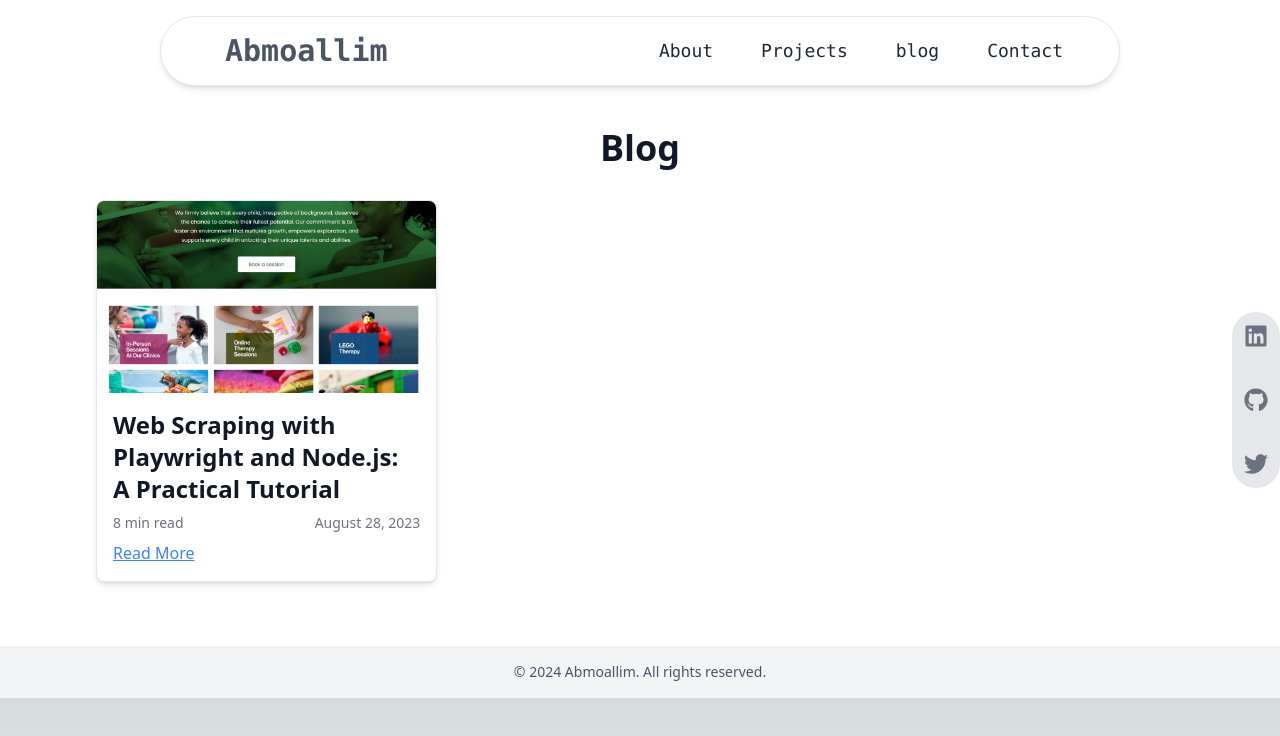
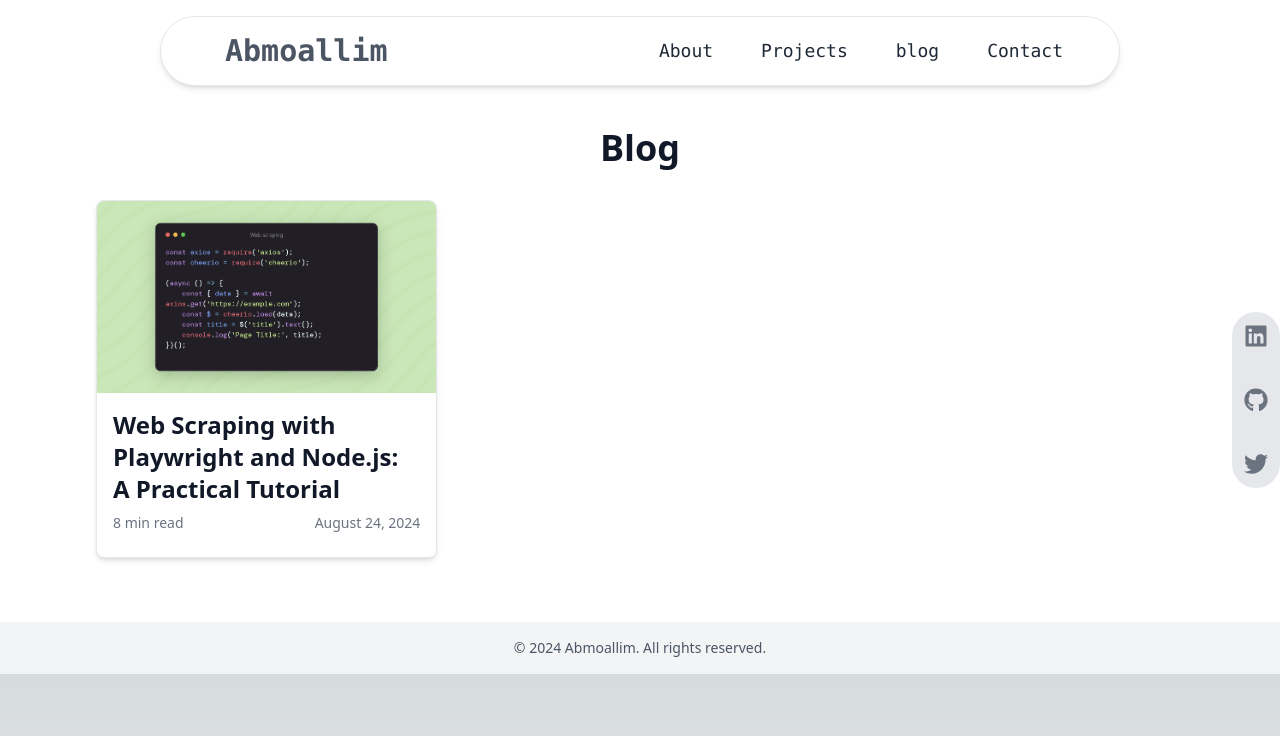
Before and after one commit to abmoallim/abmoallim, a Next.js app: page /blog in a window 1280 px wide. Shown: the top 736 px of the page. Built offline with nearby package versions, Linux system fonts and the light colour scheme.

Commit message:
post cover [web scraping ]

```diff
--- a/app/blog/page.js
+++ b/app/blog/page.js
@@ -5,9 +5,9 @@ const blogs = [
     {
         title: 'Web Scraping with Playwright and Node.js: A Practical Tutorial',
         slug: 'web-scraping-playwright-node',
-        image: '/imgs/project-3.png',
+        image: '/imgs/web-scraping.png',
         readingTime: '8 min read',
-        date: 'August 28, 2023',
+        date: 'August 24, 2024',
     },
     // Add more blog entries here
 ];
@@ -19,7 +19,11 @@ const Blog = () => {
                 <h2 className="text-4xl font-bold text-center text-gray-900 mb-8">Blog</h2>
                 <div className="grid grid-cols-1 md:grid-cols-2 lg:grid-cols-3 gap-8">
                     {blogs.map((blog, index) => (
-                        <div key={index} className="bg-white border rounded-lg shadow-md overflow-hidden transition-shadow hover:shadow-lg hover:shadow-gray-800">
+                        <a
+                            key={index}
+                            href={`/blog/${blog.slug}`}
+                            className="block bg-white border rounded-lg shadow-md overflow-hidden transition-shadow hover:shadow-lg hover:shadow-gray-800"
+                        >
                             <img src={blog.image} alt={blog.title} className="w-full h-48 object-cover" />
                             <div className="p-4">
                                 <h3 className="text-2xl font-semibold text-gray-900 mb-2">{blog.title}</h3>
@@ -27,14 +31,8 @@ const Blog = () => {
                                     <span>{blog.readingTime}</span>
                                     <span>{blog.date}</span>
                                 </div>
-                                <a
-                                    href={`/blog/${blog.slug}`}
-                                    className="text-blue-500 hover:text-blue-700 underline"
-                                >
-                                    Read More
-                                </a>
                             </div>
-                        </div>
+                        </a>
                     ))}
                 </div>
             </div>
```
Also changed, not shown: public/imgs/web-scraping.png (added).
